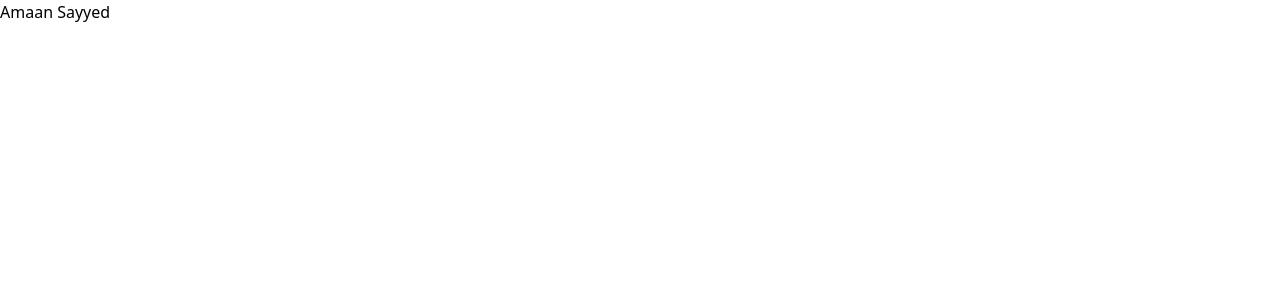
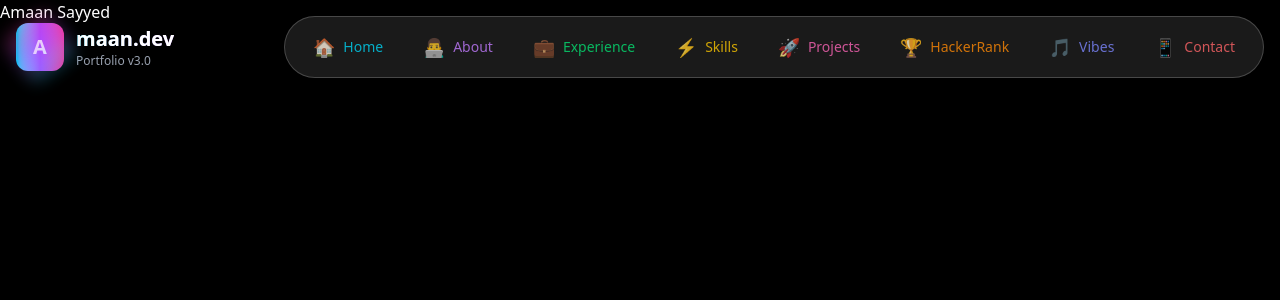
Before and after one commit to Amaan63/Portfolio, a Next.js app: page / in a window 1280 px wide. Shown: the top 300 px of the page. Built offline with nearby package versions, Linux system fonts and the light colour scheme.

Commit message:
Added HeaderClient in layout

```diff
--- a/src/app/layout.tsx
+++ b/src/app/layout.tsx
@@ -1,20 +1,11 @@
 import type { Metadata } from "next";
-import { Geist, Geist_Mono } from "next/font/google";
 import "./globals.css";
-
-const geistSans = Geist({
-  variable: "--font-geist-sans",
-  subsets: ["latin"],
-});
-
-const geistMono = Geist_Mono({
-  variable: "--font-geist-mono",
-  subsets: ["latin"],
-});
+// 👇 Make sure you are importing HeaderClient here!
+import HeaderClient from "@/components/Header/HeaderClient";
 
 export const metadata: Metadata = {
-  title: "Create Next App",
-  description: "Generated by create next app",
+  title: "Amaan Sayyed | Portfolio",
+  description: "Gen-Z Developer Portfolio with Spotify vibe 🎧",
 };
 
 export default function RootLayout({
@@ -24,7 +15,8 @@ export default function RootLayout({
 }>) {
   return (
     <html lang="en">
-      <body className={`${geistSans.variable} ${geistMono.variable}`}>
+      <body className="min-h-screen bg-black text-white overflow-x-hidden" >
+        <HeaderClient /> {/* ✅ Use the client wrapper */}
         {children}
       </body>
     </html>
```
